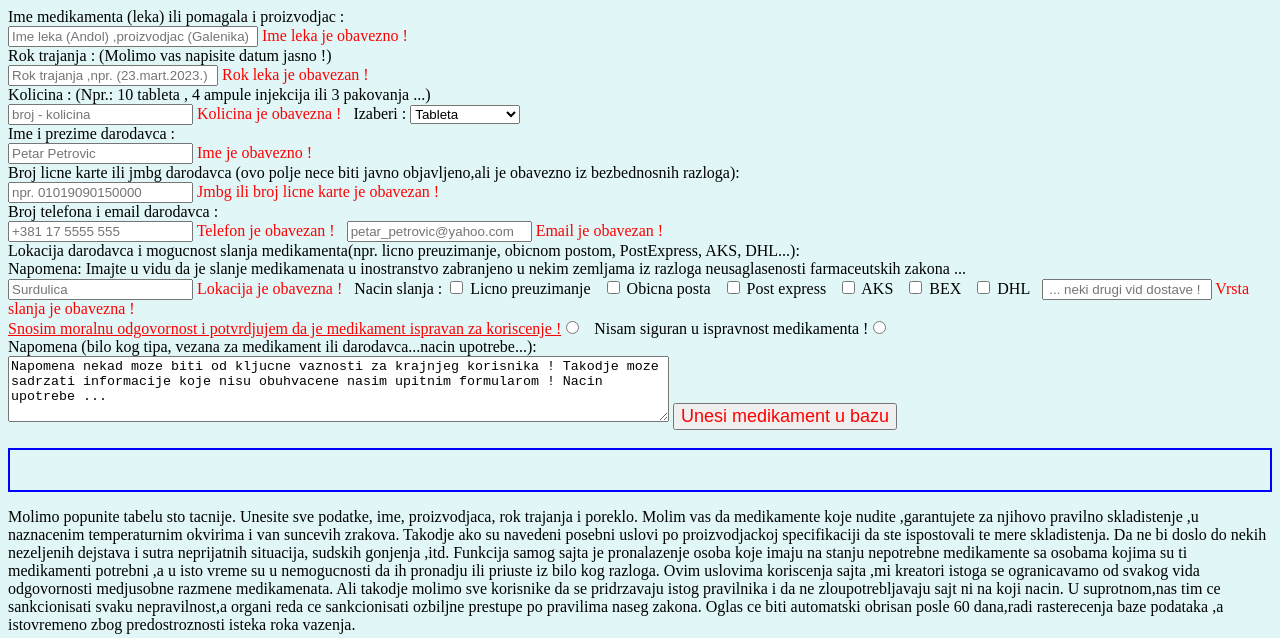
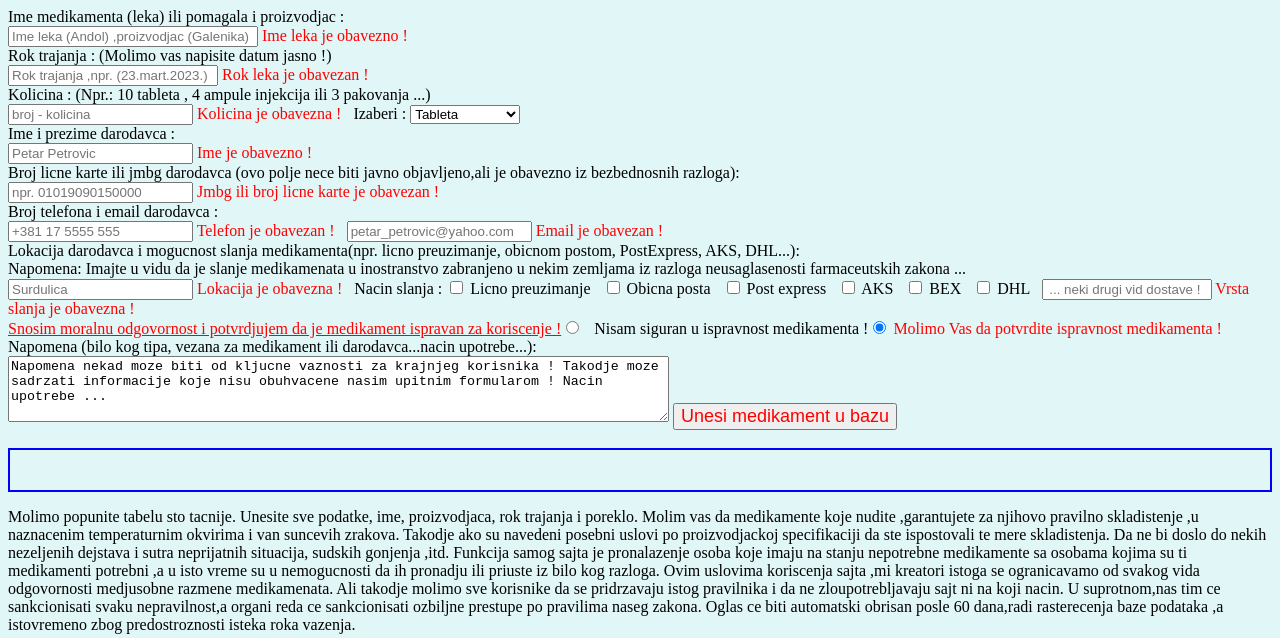
Before and after one commit to pyace1/free_drug_exchange, a plain HTML site: page index.html in a window 1280 px wide. Both pictures are taken after a click on the button "Unesi medikament u bazu". Shown: the part 1206-1844 px from the top of the page. Drawn offline with nearby package versions, Linux system fonts and the light colour scheme; files that its build step writes are made by us from their sources; files whose address does not match are found by name.

Commit message:
ispravka validacije

```diff
--- a/index.html
+++ b/index.html
@@ -51,7 +51,7 @@
 		  <label for="lokacija">Lokacija darodavca i mogucnost slanja medikamenta(npr. licno preuzimanje, obicnom postom, PostExpress, AKS, DHL...):</br>Napomena: Imajte u vidu da je slanje medikamenata u inostranstvo zabranjeno u nekim zemljama iz razloga neusaglasenosti farmaceutskih zakona ...</label></br>
 		  <input type="text" id="lokacija" placeholder="Surdulica"><span id="lokacija_error" style="color:red;"></span> &nbsp; <label for="mybox">Nacin slanja : </label><input type="checkbox" class="mybox" name="mybox" value="licno"><label for="licno"> Licno preuzimanje</label> &nbsp; <input type="checkbox" class="mybox" name="mybox" value="posta"><label for="posta"> Obicna posta</label>
 		   &nbsp; <input type="checkbox" class="mybox" name="mybox" value="express"><label for="express"> Post express</label> &nbsp; <input type="checkbox" class="mybox" name="mybox" value="aks"><label for="aks"> AKS</label> &nbsp; <input type="checkbox" class="mybox" name="mybox" value="bex"><label for="bex"> BEX</label> &nbsp; <input type="checkbox" class="mybox" name="mybox" value="dhl"><label for="dhl"> DHL<label> &nbsp; <input type="text" name="mybox" style="width:170px;" id="opciono_slanje" placeholder=" ... neki drugi vid dostave !"><span id="slanje_error" style="color:red;"></span><br/>
-		  <label style="text-decoration:underline; color:red;" for="da">Snosim moralnu odgovornost i potvrdjujem da je medikament ispravan za koriscenje !</label><input type="radio" id="da" name="potvrda" value="da"> &nbsp; <label for="ne">Nisam siguran u ispravnost medikamenta !</label><input type="radio" id="ne" name="potvrda" value="ne" ><br/>
+		  <label style="text-decoration:underline; color:red;" for="da">Snosim moralnu odgovornost i potvrdjujem da je medikament ispravan za koriscenje !</label><input type="radio" id="da" name="potvrda" value="da"> &nbsp; <label for="ne">Nisam siguran u ispravnost medikamenta !</label><input type="radio" checked id="ne" name="potvrda" value="ne" ><span id="potvrda_error" style="color:red;"></span><br/>
 		  <label for="napomena">Napomena (bilo kog tipa, vezana za medikament ili darodavca...nacin upotrebe...):</label><br/>
 		  <textarea id="napomena" rows="4" cols="80" >Napomena nekad moze biti od kljucne vaznosti za krajnjeg korisnika ! Takodje moze sadrzati informacije koje nisu obuhvacene nasim upitnim formularom ! Nacin upotrebe ...
 			</textarea>
--- a/main.js
+++ b/main.js
@@ -5,6 +5,7 @@ $(document).ready(function(){
 var lista = [];
 var checkedValue = "";
 function unos(){
+
 	document.getElementById("stampa").innerHTML = "";
 
 		var inputSlanje = document.getElementsByClassName("mybox");
@@ -85,6 +86,11 @@ function validateForm() {
     document.getElementById("slanje_error").innerHTML = " Vrsta slanja je obavezna !";
 	error = true ;
   }
+  	var checkedNo = document.getElementById("ne").checked;
+	if(checkedNo == true){
+		document.getElementById("potvrda_error").innerHTML = " Molimo Vas da potvrdite ispravnost medikamenta !";
+		error = true ;
+	}
 	if(error === true){
 		//console.log(error);
 		return false;
```
